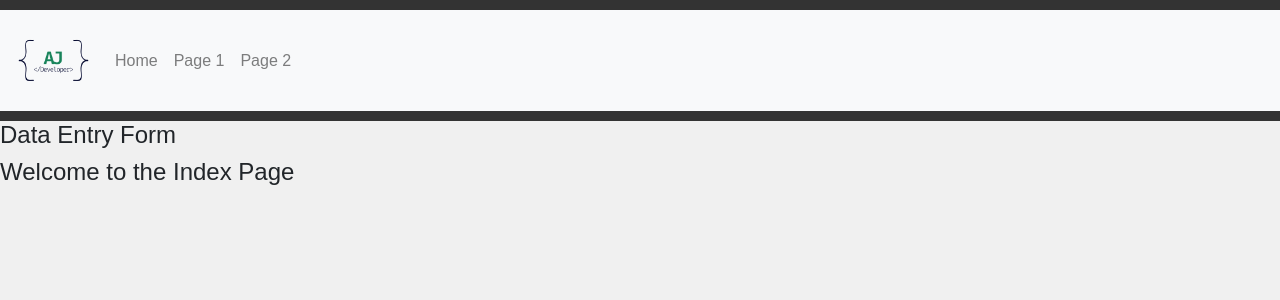
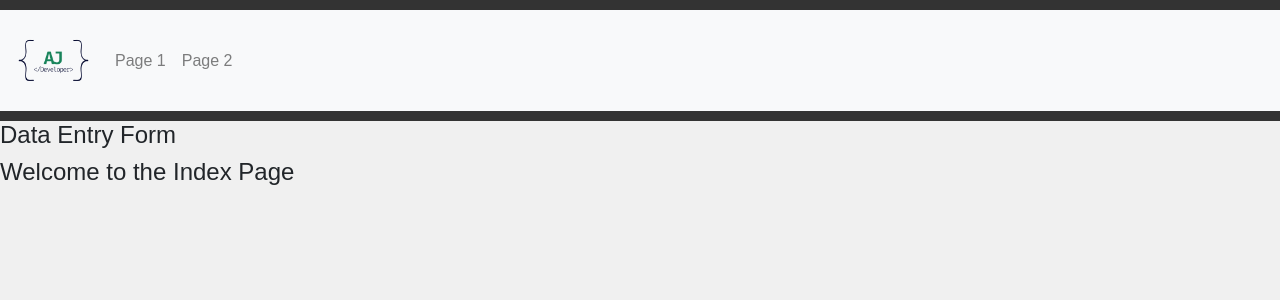
Before and after one commit to ajraubes/ecomplete, a PHP site: page /index.php in a window 1280 px wide. Shown: the top 300 px of the page. Run offline with PHP 8.4, Linux system fonts and the light colour scheme.

Commit message:
update nginx and images to work

```diff
--- a/docker-compose.yml
+++ b/docker-compose.yml
@@ -20,6 +20,8 @@ services:
   nginx:
     build:
       context: ./nginx
+    volumes:
+      - ./web:/var/www/html
     ports:
       - "8081:80"
     depends_on:
--- a/web/header.php
+++ b/web/header.php
@@ -26,9 +26,6 @@
       <div class="collapse navbar-collapse" id="navbarNav">
         <ul class="navbar-nav">
           <li class="nav-item">
-            <a class="nav-link" href="/">Home</a>
-          </li>
-          <li class="nav-item">
             <a class="nav-link" href="test-1.php">Page 1</a>
           </li>
           <li class="nav-item">
```
Also changed, not shown: 1 other file.
